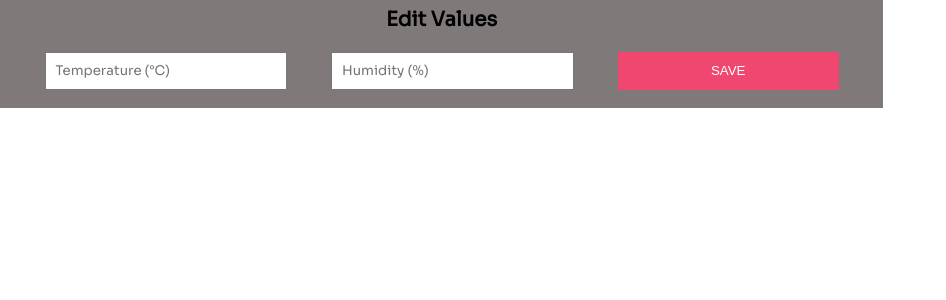
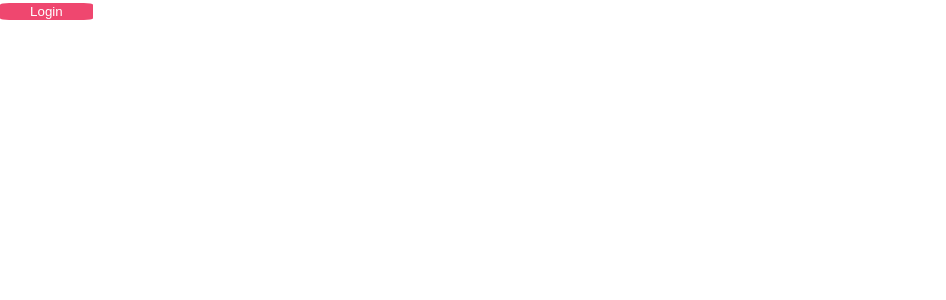
Before and after one commit to MalasataXD/sep4-frontend-ts, a React (Create React App) app: page / in a window 1280 px wide. Shown: the top 300 px of the page, without its empty margins (0-946 px from the left). Built offline with nearby package versions, Linux system fonts and the light colour scheme.

Commit message:
LoginStatus
*Added
-LoginStatus.tsx (added Button and profile-pic wtih Links)
-LoginStatus.css (css to Button and profile-pic)
-config: added paths names, so it can be used in loginstatus.

```diff
--- a/package.json
+++ b/package.json
@@ -12,6 +12,7 @@
     "@types/react-dom": "^18.2.4",
     "react": "^18.2.0",
     "react-dom": "^18.2.0",
+    "react-router-dom": "^6.11.1",
     "react-scripts": "5.0.1",
     "typescript": "^4.9.5",
     "web-vitals": "^2.1.4"
--- a/src/App.tsx
+++ b/src/App.tsx
@@ -1,12 +1,38 @@
 import React from 'react';
 import './App.css';
-import EditValues from "./components/EditValues/EditValues";
+import { createHashRouter, RouterProvider } from 'react-router-dom';
+
+import LoginStaus from "./components/LoginStatus/LoginStatus";
+
+//note: navbar ned to uses outlet
+
+const router = createHashRouter([
+  {
+    path: "/",
+    element: <LoginStaus/>, //<div>navbar gos here</div>
+    children: [
+        {
+            path: "/",
+            element: <div>elemnet</div>,
+        },
+        {
+            path: "/",
+            element: <div>elemnet</div>,
+        },
+    ],
+  },
+  {
+    path: "/test",
+    element: <div>navbar gos here</div>
+  }
+
+]);
+
+
 
 function App() {
   return (
-    <div className="App">
-      <EditValues/>
-    </div>
+    <RouterProvider router={router} />
   );
 }
 
--- /dev/null
+++ b/src/components/LoginStatus/LoginStatus.css
@@ -0,0 +1,20 @@
+.Login-Button {
+    width: 7.25%;
+    height: 5.71%;
+    background-color: #EF476F;
+    color: white;
+    border: none;
+    border-radius: 10%;
+}
+
+
+
+.Profile-img {
+    width: 3.39%;
+    height: 6%;
+    background-color: lightblue;
+    padding: 0.5%;
+    border-radius: 100%;
+
+
+}
--- /dev/null
+++ b/src/components/LoginStatus/LoginStatus.tsx
@@ -0,0 +1,22 @@
+import { LoginStatus_Login, LoginStatus_Profil, JWTLocation } from "../config"
+import "./LoginStatus.css"
+import { Link } from "react-router-dom";
+import profile from '../../img/profile.svg';
+
+export function LoginStaus() {
+
+    const token = localStorage?.getItem(JWTLocation)
+
+    if (token === null) {
+        return (
+            <Link to={LoginStatus_Login}><button className="Login-Button">Login</button></Link>
+        )
+    } else {
+        return (
+            <Link to={LoginStatus_Profil}><img src={profile} className="Profile-img"></img></Link>
+        )
+    }
+
+}
+
+export default LoginStaus;
--- a/src/components/config.ts
+++ b/src/components/config.ts
@@ -1,3 +1,9 @@
 export const LINK : string = "localhost:8000";
 export const GetData : string = "/data";
 export const EditValuesPost : string = "/data"
+
+export const JWTLocation : string = "jwt"
+
+//LoginStatus local
+export const LoginStatus_Login : string = "/test"
+export const LoginStatus_Profil : string = "/test"
```
Also changed, not shown: src/img/profile.svg (added), 1 other file (tests, documents, lock files or other folders).
